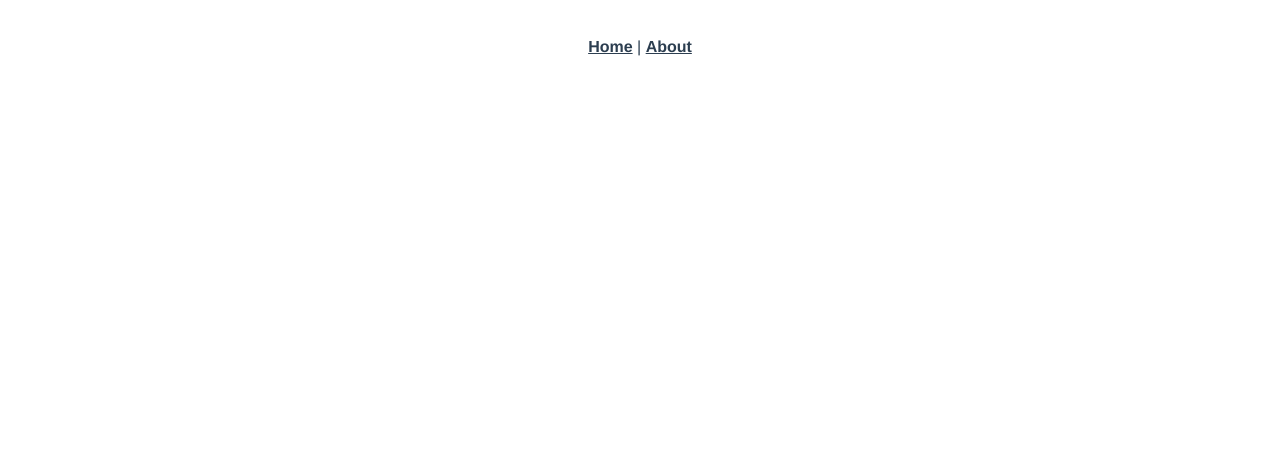
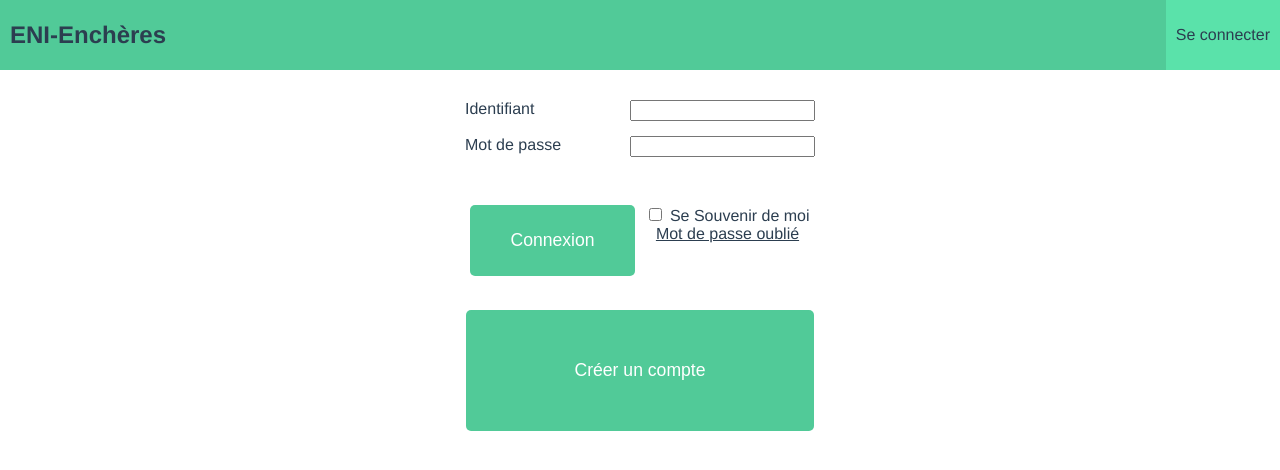
Before and after one commit to FabienStervinou/troc-enchere-ENI-Project, a Vue app in the folder client/: page /login in a window 1280 px wide. Shown: the top 470 px of the page. Built offline with nearby package versions, Linux system fonts and the light colour scheme.

Commit message:
Route / Views Home & Login

```diff
--- a/client/src/App.vue
+++ b/client/src/App.vue
@@ -1,12 +1,18 @@
 <template>
   <div id="app">
-    <div id="nav">
-      <router-link to="/">Home</router-link> |
-      <router-link to="/about">About</router-link>
-    </div>
-    <router-view />
+    <nav class="container">
+      <router-link :to="{name: 'root'}" exact class="nav-item logo">ENI-Enchères</router-link>
+      <router-link :to="{name: 'login'}" class="nav-item">Se connecter</router-link>
+    </nav>
+    <router-view></router-view>
   </div>
 </template>
+
+<script>
+export default {
+  components: {}
+};
+</script>
 
 <style lang="scss">
 #app {
@@ -17,15 +23,87 @@
   color: #2c3e50;
 }
 
-#nav {
-  padding: 30px;
+body {
+  margin: 0;
+}
 
-  a {
-    font-weight: bold;
-    color: #2c3e50;
+a {
+  color: #2c3e50;
+  text-decoration: none;
+}
 
-    &.router-link-exact-active {
-      color: #42b983;
+.flex-center {
+  display: flex;
+  justify-content: center;
+  align-items: center;
+}
+
+.flex-col {
+  display: flex;
+  flex-direction: column;
+}
+
+.flex-row {
+  display: flex;
+  flex-direction: row;
+}
+
+.flex-between {
+  display: flex;
+  justify-content: space-between;
+}
+
+.half-w {
+  width: calc(100% / 2);
+}
+
+.half-h {
+  height: calc(100% / 2);
+}
+
+.btn {
+  border-radius: 5px;
+  border: none;
+  padding: 5px 15px;
+  background-color: rgb(81, 202, 152);
+  font-weight: 500;
+  font-size: 1.1em;
+  color: #fff;
+  transition: 400ms;
+
+  &:hover {
+    background-color: rgb(89, 223, 167);
+    transition: 400ms;
+  }
+}
+
+nav {
+  top: 0;
+  left: 0;
+  right: 0;
+  height: 70px;
+  display: flex;
+  background-color: rgb(81, 202, 152);
+  justify-content: space-between;
+
+  .nav-item {
+    display: flex;
+    justify-content: center;
+    align-items: center;
+    padding: 10px;
+    background-color: rgb(81, 202, 152);
+    z-index: 500;
+
+    &.logo {
+      font-size: 1.5em;
+      font-weight: 600;
+      &.router-link-active {
+        background-color: rgb(81, 202, 152);
+      }
+    }
+
+    &.router-link-active {
+      background-color: rgb(90, 226, 170);
     }
   }
 }
--- a/client/src/router/index.js
+++ b/client/src/router/index.js
@@ -1,23 +1,29 @@
 import Vue from "vue";
 import VueRouter from "vue-router";
 import Home from "../views/Home.vue";
+import Login from "../views/Login.vue";
+// import User from "../views/User.vue";
 
 Vue.use(VueRouter);
 
-const routes = [
-  {
+const routes = [{
     path: "/",
-    name: "Home",
+    name: "root",
     component: Home
   },
   {
-    path: "/about",
-    name: "About",
-    // route level code-splitting
-    // this generates a separate chunk (about.[hash].js) for this route
-    // which is lazy-loaded when the route is visited.
-    component: () =>
-      import(/* webpackChunkName: "about" */ "../views/About.vue")
+    path: "/login",
+    name: "login",
+    component: Login
+  },
+  // {
+  //   path: "user:id(\\d+)",
+  //   name: "user",
+  //   component: User
+  // },
+  {
+    path: "*",
+    redirect: "/"
   }
 ];
 
--- a/client/src/views/About.vue
+++ /dev/null
@@ -1,5 +0,0 @@
-<template>
-  <div class="about">
-    <h1>This is an about page</h1>
-  </div>
-</template>
--- /dev/null
+++ b/client/src/views/Login.vue
@@ -0,0 +1,68 @@
+<template>
+  <div class="login-form flex-center">
+    <div class="login">
+      <form action="POST">
+        <section>
+          <div class="flex-between">
+            <label for="name">Identifiant</label>
+            <input type="text" name="name" />
+          </div>
+          <div class="flex-between">
+            <label for="name">Mot de passe</label>
+            <input type="password" name="password" autocomplete="on" />
+          </div>
+        </section>
+        <section class="flex-row">
+          <div class="half-w">
+            <button class="btn btn-login">Connexion</button>
+          </div>
+          <div class="half-w flex-col">
+            <label for="remember-me">
+              <input type="checkbox" id="remember-me" name="remember-me" />
+              Se Souvenir de moi
+            </label>
+            <a href="#" class="remember-me">Mot de passe oublié</a>
+          </div>
+        </section>
+        <section>
+          <button class="btn btn-register">Créer un compte</button>
+        </section>
+      </form>
+    </div>
+  </div>
+</template>
+
+<style lang="scss">
+.login-form {
+  .login {
+    width: 350px;
+    form {
+      section {
+        min-height: 75px;
+        margin-top: 30px;
+        .flex-between {
+          margin-bottom: 15px;
+          label {
+            justify-content: space-between;
+          }
+        }
+      }
+    }
+  }
+}
+
+.btn-login {
+  padding: 25px 40px;
+}
+
+.remember-me {
+  text-decoration: underline;
+  &:hover {
+    color: #51ca98;
+  }
+}
+
+.btn-register {
+  padding: 50px 108px;
+}
+</style>
```
